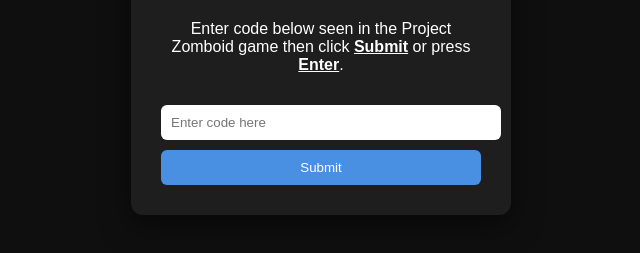
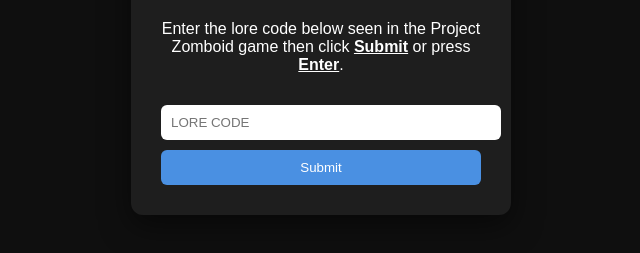
Before and after one commit to jcsantiago3/proj-zomboid-lore, a plain HTML site: page index.html in a window 1280 px wide. Shown: the part 337-590 px from the top of the page, without its empty margins (319-959 px from the left). Drawn offline with Linux system fonts and the light colour scheme.

Commit message:
adjusted instructions

```diff
--- a/index.html
+++ b/index.html
@@ -11,10 +11,10 @@
 <body>
 <div class="box">
     <h1>The Delivery</h1>
-    <p>Enter code below seen in the Project Zomboid game then click <b><u>Submit</u></b> or press <b><u>Enter</u></b>.</p>
+    <p>Enter the lore code below seen in the Project Zomboid game then click <b><u>Submit</u></b> or press <b><u>Enter</u></b>.</p>
 
     <form onsubmit="checkPassword(event)">
-        <input id="pass" placeholder="Enter code here">
+        <input id="pass" placeholder="LORE CODE">
         <button type="submit">Submit</button>
     </form>
 </div>
```
